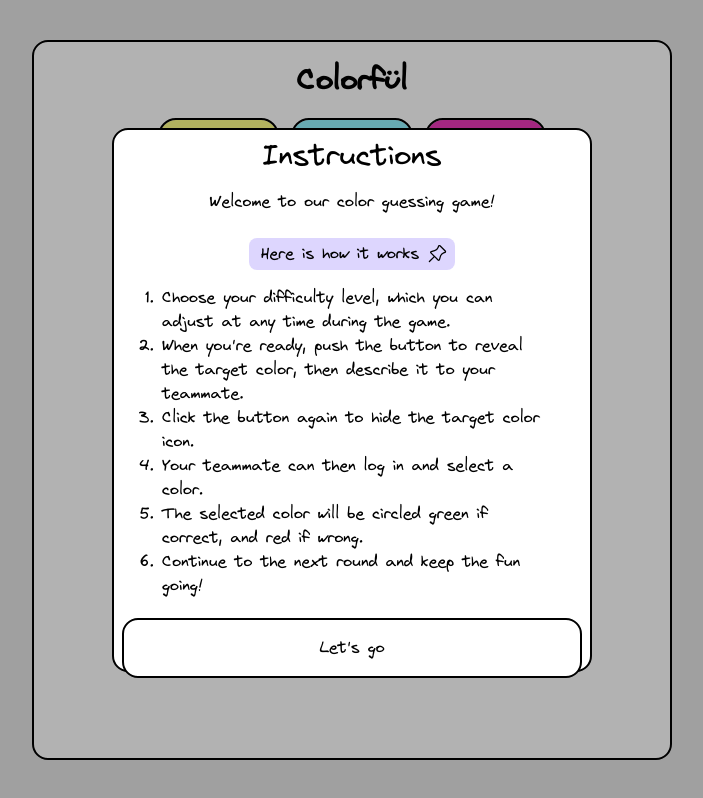
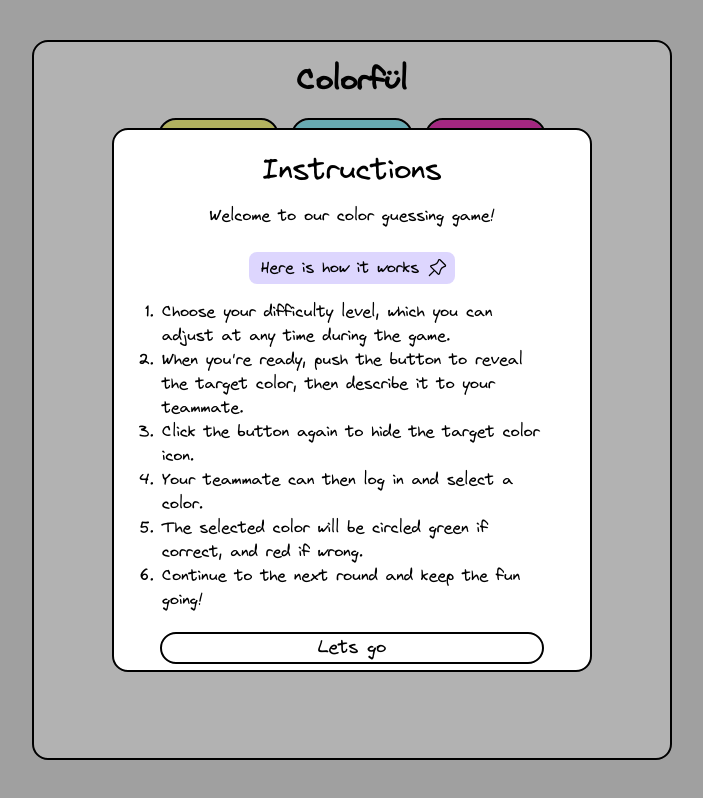
Before and after one commit to dzzling/colorful, a SvelteKit app: page / in a window 1280 px wide. Shown: the whole page, without its empty margins (288-991 px from the left). Built offline with nearby package versions, Linux system fonts and the light colour scheme.

Commit message:
Button to component

```diff
--- /dev/null
+++ b/src/lib/Button.svelte
@@ -0,0 +1,17 @@
+<script>
+	import { createEventDispatcher } from 'svelte';
+	import { page } from '$app/stores';
+	export let buttonText = 'Click me';
+
+	const dispatch = createEventDispatcher();
+	function nextScreen() {
+		dispatch('next');
+	}
+</script>
+
+<button
+	on:click={nextScreen}
+	class="flex flex-col justify-center items-center border-2 rounded-2xl border-black w-96 h-24"
+>
+	<p class="text-center text-lg">{buttonText}</p>
+</button>
--- a/src/routes/+page.svelte
+++ b/src/routes/+page.svelte
@@ -3,12 +3,14 @@
 	import { getRandomInt } from '$lib/random';
 	import clsx from 'clsx';
 	import type { ChangeEventHandler } from 'svelte/elements';
+	import Button from '$lib/Button.svelte';
 
 	let difficulty = 0;
 	let screen = 0;
 	let colors = getRandomColors(1);
 	let targetColorIndex = getRandomInt(0, colors.length - 1);
 	let selectedColorIndex: undefined | number = undefined;
+	let buttonContent = 'Click me';
 
 	function reset(newDifficulty: number = difficulty) {
 		screen = 1;
@@ -16,17 +18,25 @@
 		colors = getRandomColors(difficulty);
 		targetColorIndex = getRandomInt(0, colors.length - 1);
 		selectedColorIndex = undefined;
+		buttonContent = 'Show me the target';
 	}
 
 	function handleNextScreenButtonClick() {
 		if (screen === 0) {
 			screen = 1;
+			buttonContent = 'Show me the target';
 		} else if (screen === 1) {
 			screen = 2;
+			buttonContent = 'Got it';
 		} else if (screen === 2) {
 			screen = 3;
 		} else if (screen === 3) {
 			screen = 4;
+			if (targetColorIndex === selectedColorIndex) {
+				buttonContent = 'Correct. Another round!';
+			} else {
+				buttonContent = 'Close enough. Another round!';
+			}
 		} else if (screen === 4) {
 			reset();
 		}
@@ -63,12 +73,7 @@
 				<li>Continue to the next round and keep the fun going!</li>
 			</ol>
 
-			<button
-				class="bg-white rounded-2xl border-black border-2 whitespace-nowrap w-full p-4 mt-auto"
-				on:click={handleNextScreenButtonClick}
-			>
-				<p>Let's go</p>
-			</button>
+			<Button on:next={handleNextScreenButtonClick} buttonText={'Lets go'} />
 		</div>
 	</div>
 {/if}
@@ -112,26 +117,11 @@
 			{/each}
 		</div>
 		<div class="w-full h-32 flex flex-col justify-center items-center">
-			{#if screen === 0 || screen === 1 || screen === 2 || (screen === 3 && selectedColorIndex !== undefined) || screen === 4}
-				<button
-					class="w-96 h-24 border-2 rounded-2xl border-black text-lg"
-					on:click={handleNextScreenButtonClick}
-				>
-					{#if screen === 1}
-						<p class="text-lg">Show me the target</p>
-					{:else if screen === 2}
-						<p class="text-lg">Got it!</p>
-					{:else if screen === 3 && selectedColorIndex !== undefined}
-						<p class="text-lg">Log in</p>
-					{:else if screen === 4}
-						{#if targetColorIndex === selectedColorIndex}
-							<p>Correct. Another round!</p>
-						{:else}
-							<p>Close enough. Another round!</p>{/if}
-					{/if}
-				</button>
-			{/if}
-			{#if screen === 3 && selectedColorIndex === undefined}
+			{#if screen !== 3}
+				<Button on:next={handleNextScreenButtonClick} buttonText={buttonContent} />
+			{:else if screen === 3 && selectedColorIndex !== undefined}
+				<Button on:next={handleNextScreenButtonClick} buttonText={'Log in'} />
+			{:else if screen === 3 && selectedColorIndex === undefined}
 				<p class="text-lg">Please select a color</p>
 			{/if}
 		</div>
```
